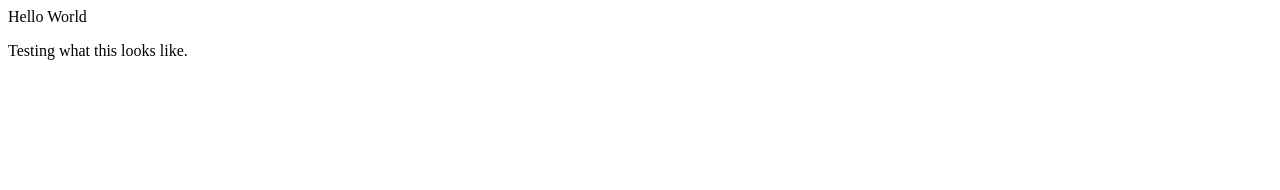
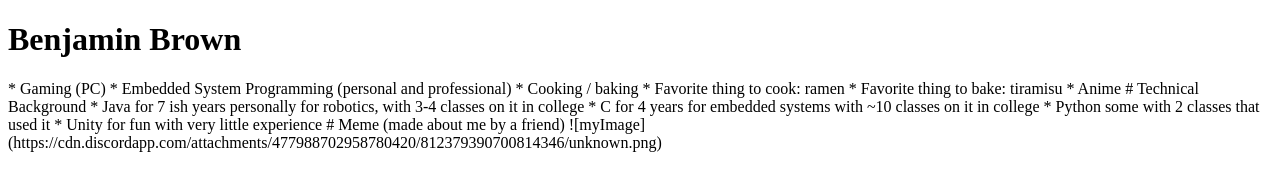
Before and after one commit to Brownb4/Brownb4.github.io, a plain HTML site: page index.html in a window 1280 px wide. Drawn offline with Linux system fonts and the light colour scheme.

Commit message:
Update index.html

```diff
--- a/index.html
+++ b/index.html
@@ -1,7 +1,34 @@
 <!DOCTYPE html>
+
 <html>
-<body>
-<hi>Hello World</h1>
-<p>Testing what this looks like.</p>
-</body>
+
+  <body>
+    <header>
+    <h1>Benjamin Brown</h1>
+    </header>
+    <p>
+* Gaming (PC)
+* Embedded System Programming (personal and professional)
+* Cooking / baking
+	* Favorite thing to cook: ramen
+	* Favorite thing to bake: tiramisu
+* Anime
+
+# Technical Background
+
+* Java for 7 ish years personally for robotics, with 3-4 classes on it in college
+* C for 4 years for embedded systems with ~10 classes on it in college
+* Python some with 2 classes that used it
+* Unity for fun with very little experience
+
+# Meme
+
+(made about me by a friend)
+
+![myImage](https://cdn.discordapp.com/attachments/477988702958780420/812379390700814346/unknown.png)
+
+    </p>
+
+  </body>
+
 </html>
```
